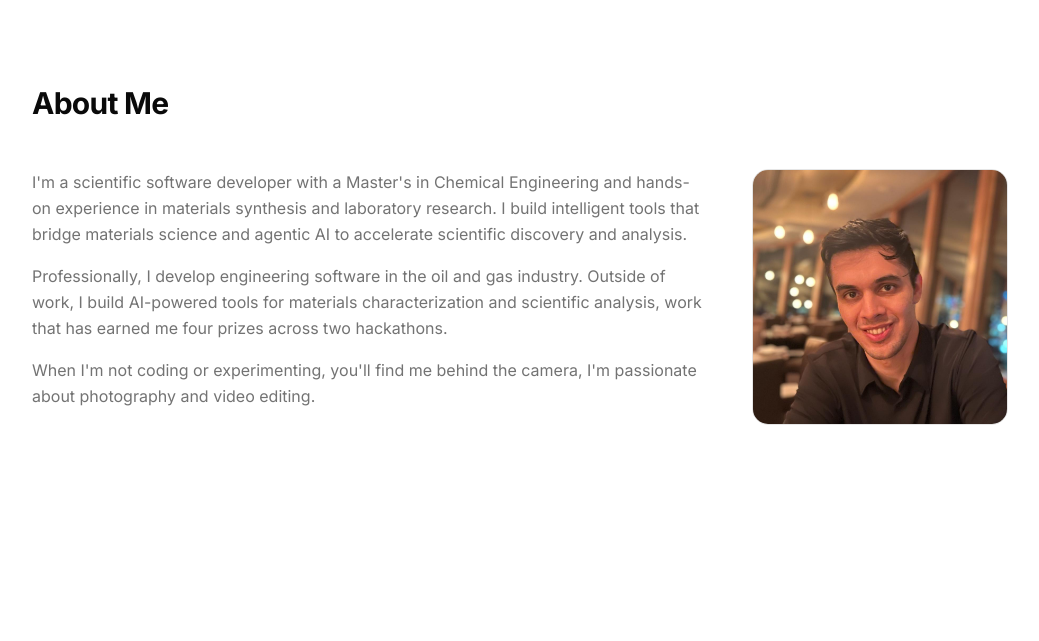
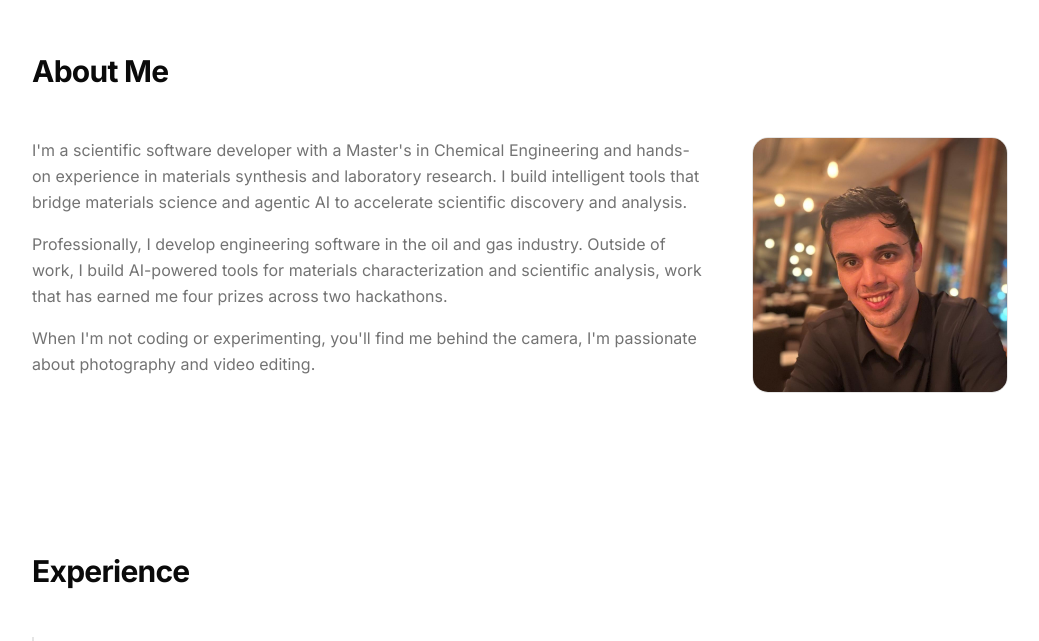
Before and after one commit to MJRaei/portfolio, a Next.js app: page / in a window 1280 px wide. Shown: the part 831-1472 px from the top of the page, without its empty margins (120-1159 px from the left). Built offline with nearby package versions, Linux system fonts and the light colour scheme.

Commit message:
small adjustment

```diff
--- a/src/components/layout/section-wrapper.tsx
+++ b/src/components/layout/section-wrapper.tsx
@@ -6,7 +6,7 @@ interface SectionWrapperProps extends React.HTMLAttributes<HTMLElement> {
 
 export function SectionWrapper({ id, className, children, ...props }: SectionWrapperProps) {
   return (
-    <section id={id} className={cn("py-20 md:py-28", className)} {...props}>
+    <section id={id} className={cn("py-12 md:py-20", className)} {...props}>
       <div className="mx-auto max-w-5xl px-6">{children}</div>
     </section>
   );
```
